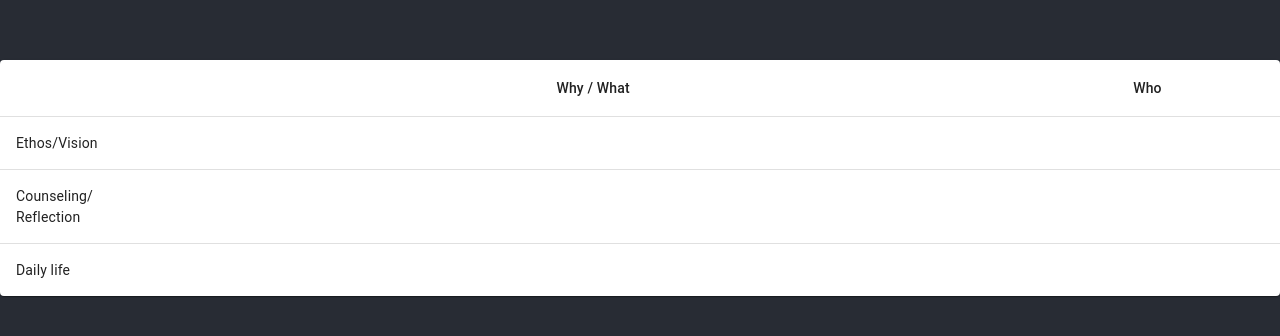
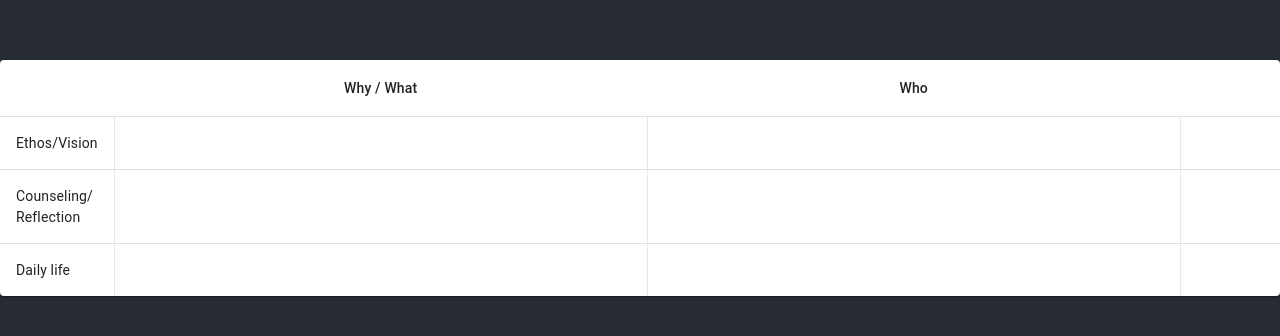
Before and after one commit to israelbk/PSI, a React (Create React App) app in the folder psi-app/: page / in a window 1280 px wide. Shown: the part 222-558 px from the top of the page. Built offline with nearby package versions, Linux system fonts and the light colour scheme.

Commit message:
Fixing styling

```diff
--- a/psi-app/package.json
+++ b/psi-app/package.json
@@ -54,6 +54,7 @@
   },
   "devDependencies": {
     "@mui/material": "^5.9.2",
-    "@types/react-transition-group": "^4.4.5"
+    "@types/react-transition-group": "^4.4.5",
+    "sass": "^1.54.4"
   }
 }
--- a/psi-app/src/components/main-screen/main-screen.tsx
+++ b/psi-app/src/components/main-screen/main-screen.tsx
@@ -1,6 +1,6 @@
 import React, {useMemo} from 'react';
 
-import PsiMatrixContainer from "../psi-matrix/psi-matrix-container";
+import PsiMatrixContainer from "../psi-matrix/psi-matrix-container/psi-matrix-container";
 import PsiInstanceStore from "../../stores/psi-instance-store";
 
 function MainScreen(){
--- a/psi-app/src/components/psi-matrix/psi-matrix-cell.tsx
+++ b/psi-app/src/components/psi-matrix/psi-matrix-cell/psi-matrix-cell.tsx
@@ -1,7 +1,7 @@
 import React, { useCallback } from "react";
 import { Editor, EditorState } from "draft-js";
 import "draft-js/dist/Draft.css";
-import PsiCellStore from "../../stores/psi-cell-store";
+import PsiCellStore from "../../../stores/psi-cell-store";
 import { debounce } from "@mui/material";
 
 interface PsiMatrixCellProps {
--- a/psi-app/src/components/psi-matrix/psi-matrix-container.tsx
+++ /dev/null
@@ -1,49 +0,0 @@
-import React from 'react';
-import Table from '@mui/material/Table';
-import TableBody from '@mui/material/TableBody';
-import TableCell from '@mui/material/TableCell';
-import TableContainer from '@mui/material/TableContainer';
-import TableHead from '@mui/material/TableHead';
-import TableRow from '@mui/material/TableRow';
-import Paper from '@mui/material/Paper';
-import PsiMatrixCell from "./psi-matrix-cell";
-import PsiInstanceStore from "../../stores/psi-instance-store";
-import PsiRowStore from "../../stores/psi-row-store";
-
-interface PsiMatrixContainerProps{
-    store: PsiInstanceStore;
-}
-
-export default function PsiMatrixContainer(props: PsiMatrixContainerProps) {
-    const {store}  = props;
-    const currentPsi = store.currentPsiStore;
-    return (
-        <TableContainer component={Paper}>
-            <Table sx={{minWidth: 650}} aria-label="simple table">
-                <TableHead>
-                    <TableRow>
-                        <TableCell/>
-                        <TableCell align="right">Why / What</TableCell>
-                        <TableCell align="right">Who</TableCell>
-                        <TableCell align="right">How</TableCell>
-                    </TableRow>
-                </TableHead>
-                <TableBody>
-                    {currentPsi.psiRowsStore.map((row: PsiRowStore) => (
-                        <TableRow
-                            key={row.rowNum.toString()+'-'+row.phase}
-                            sx={{'&:last-child td, &:last-child th': {border: 0}}}
-                        >
-                            <TableCell component="th" scope="row">
-                                <bdi dir='auto'>{row.phase}</bdi>
-                            </TableCell>
-                            <TableCell align="right"><PsiMatrixCell store={row.what}/></TableCell>
-                            <TableCell align="right"><PsiMatrixCell store={row.who}/></TableCell>
-                            <TableCell align="right"><PsiMatrixCell store={row.how}/></TableCell>
-                        </TableRow>
-                    ))}
-                </TableBody>
-            </Table>
-        </TableContainer>
-    );
-}
--- /dev/null
+++ b/psi-app/src/components/psi-matrix/psi-matrix-container/psi-matrix-container.scss
@@ -0,0 +1,3 @@
+.left-border{
+  border-inline-start: 1px solid #e9e9e9;
+}
--- /dev/null
+++ b/psi-app/src/components/psi-matrix/psi-matrix-container/psi-matrix-container.tsx
@@ -0,0 +1,60 @@
+import React from "react";
+import Table from "@mui/material/Table";
+import TableBody from "@mui/material/TableBody";
+import TableCell from "@mui/material/TableCell";
+import TableContainer from "@mui/material/TableContainer";
+import TableHead from "@mui/material/TableHead";
+import TableRow from "@mui/material/TableRow";
+import Paper from "@mui/material/Paper";
+import PsiMatrixCell from "../psi-matrix-cell/psi-matrix-cell";
+import PsiInstanceStore from "../../../stores/psi-instance-store";
+import PsiRowStore from "../../../stores/psi-row-store";
+import './psi-matrix-container.scss';
+
+
+interface PsiMatrixContainerProps {
+  store: PsiInstanceStore;
+}
+
+export default function PsiMatrixContainer(props: PsiMatrixContainerProps) {
+  const { store } = props;
+  const currentPsi = store.currentPsiStore;
+  return (
+    <TableContainer component={Paper}>
+      <Table sx={{ minWidth: 650 }} aria-label="simple table">
+        <TableHead>
+          <TableRow>
+            <TableCell />
+            <TableCell align="center">Why / What</TableCell>
+            <TableCell align="center">Who</TableCell>
+            <TableCell align="center">How</TableCell>
+          </TableRow>
+        </TableHead>
+        <TableBody>
+          {currentPsi.psiRowsStore.map((row: PsiRowStore) => (
+            <TableRow
+              key={row.rowNum.toString() + "-" + row.phase}
+              sx={{ "&:last-child td, &:last-child th": { borderBlock: 0 } }}
+            >
+              <TableCell
+                component="th"
+                scope="row"
+              >
+                <bdi dir="auto" className='right-border' >{row.phase}</bdi>
+              </TableCell>
+              <TableCell align="right" className='left-border'>
+                <PsiMatrixCell store={row.what} />
+              </TableCell>
+              <TableCell align="right" className='left-border'>
+                <PsiMatrixCell store={row.who} />
+              </TableCell>
+              <TableCell align="right" className='left-border'>
+                <PsiMatrixCell store={row.how} />
+              </TableCell>
+            </TableRow>
+          ))}
+        </TableBody>
+      </Table>
+    </TableContainer>
+  );
+}
```
Also changed, not shown: 1 other file (tests, documents, lock files or other folders).
